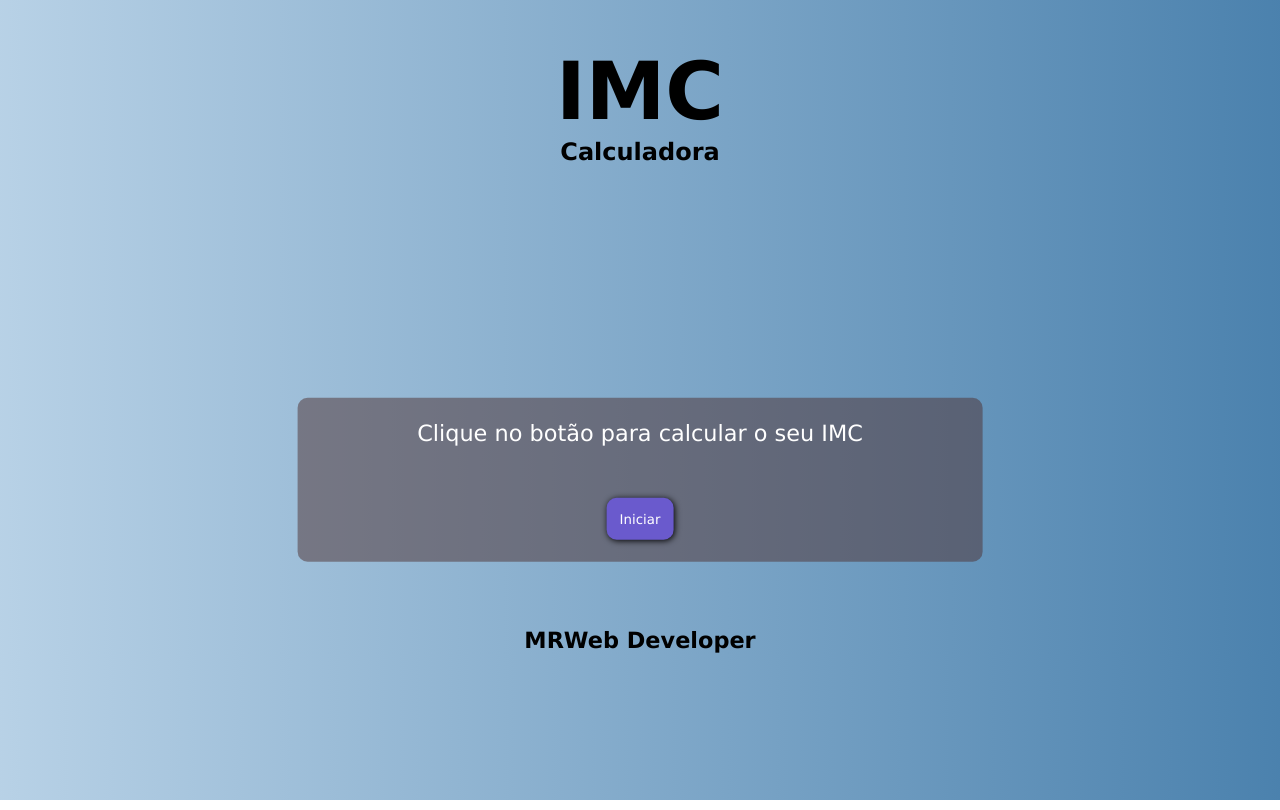
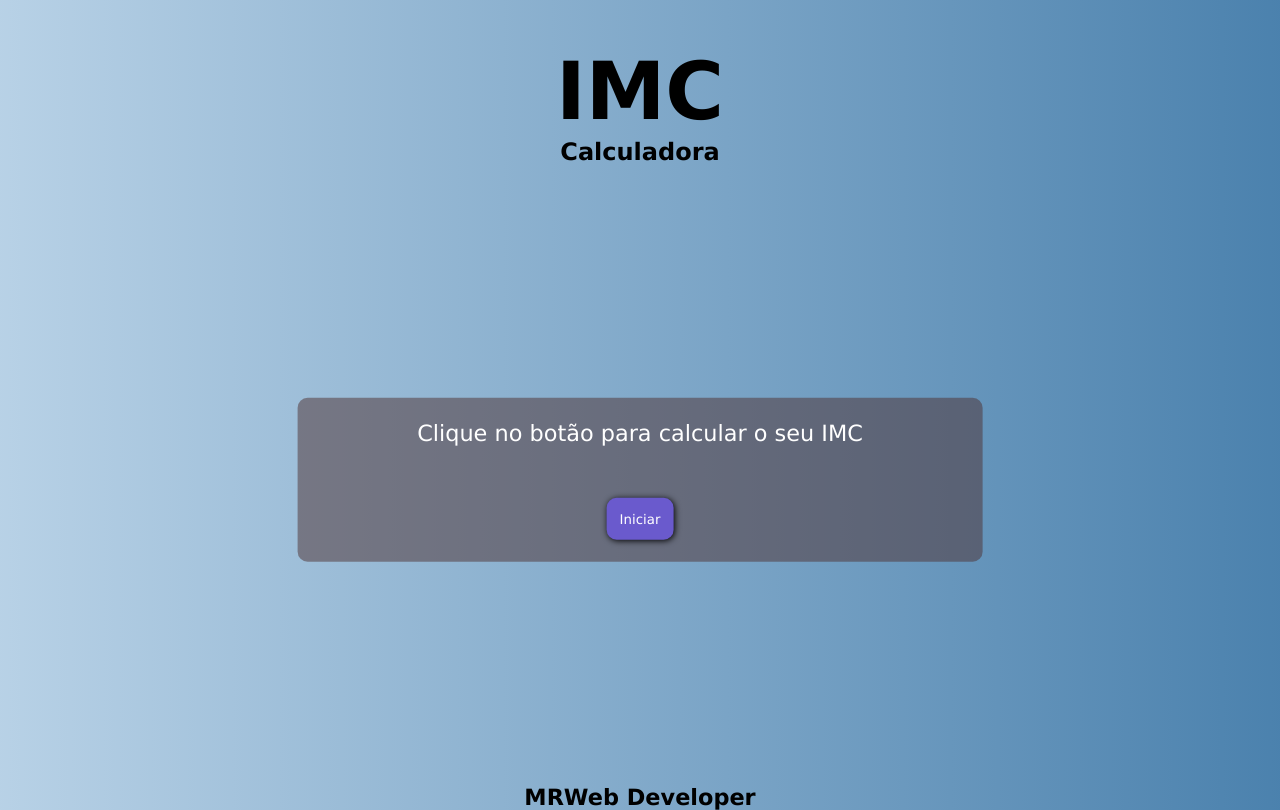
Before and after one commit to MRSx64/imc-calc, a plain HTML site: page index.html in a window 1280 px wide. Drawn offline with Linux system fonts and the light colour scheme.

Commit message:
Update calc.css

```diff
--- a/calc.css
+++ b/calc.css
@@ -9,6 +9,7 @@ body{
     align-content: center;
     text-align: center;
     font-weight: 400;
+    height: 34em;
 }
 header{
     padding: 2em;
@@ -24,7 +25,7 @@ section h2{
 }
 
 main{
-    height: 15em;
+    height: 20em;
 }
 .container{
     color: white;
@@ -82,6 +83,10 @@ input[type="submit"]:hover{
 .second-step,
 .final-step{
     display: none;
+}
+footer{
+    margin: 2em 0;
+    height: 2em;
 }
 footer p{
     padding-top: 5em;
```
